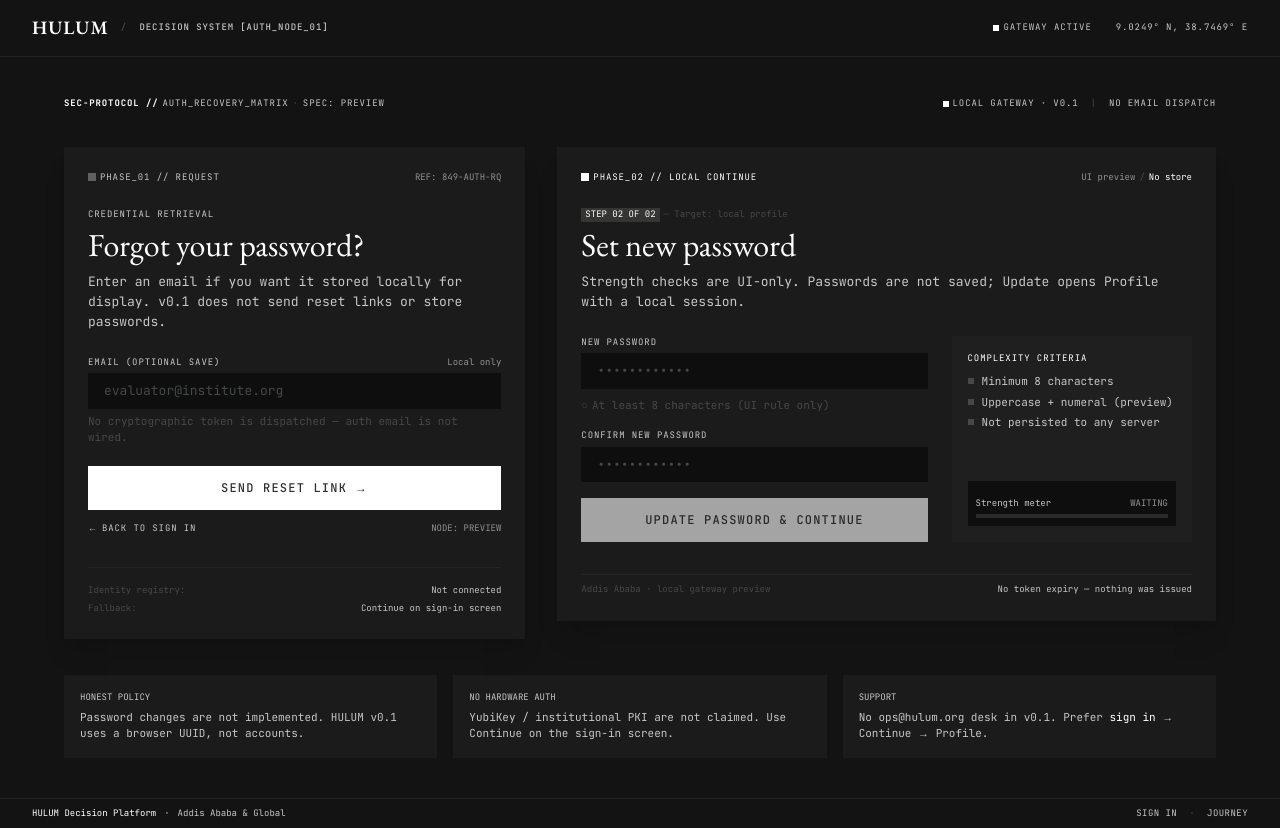
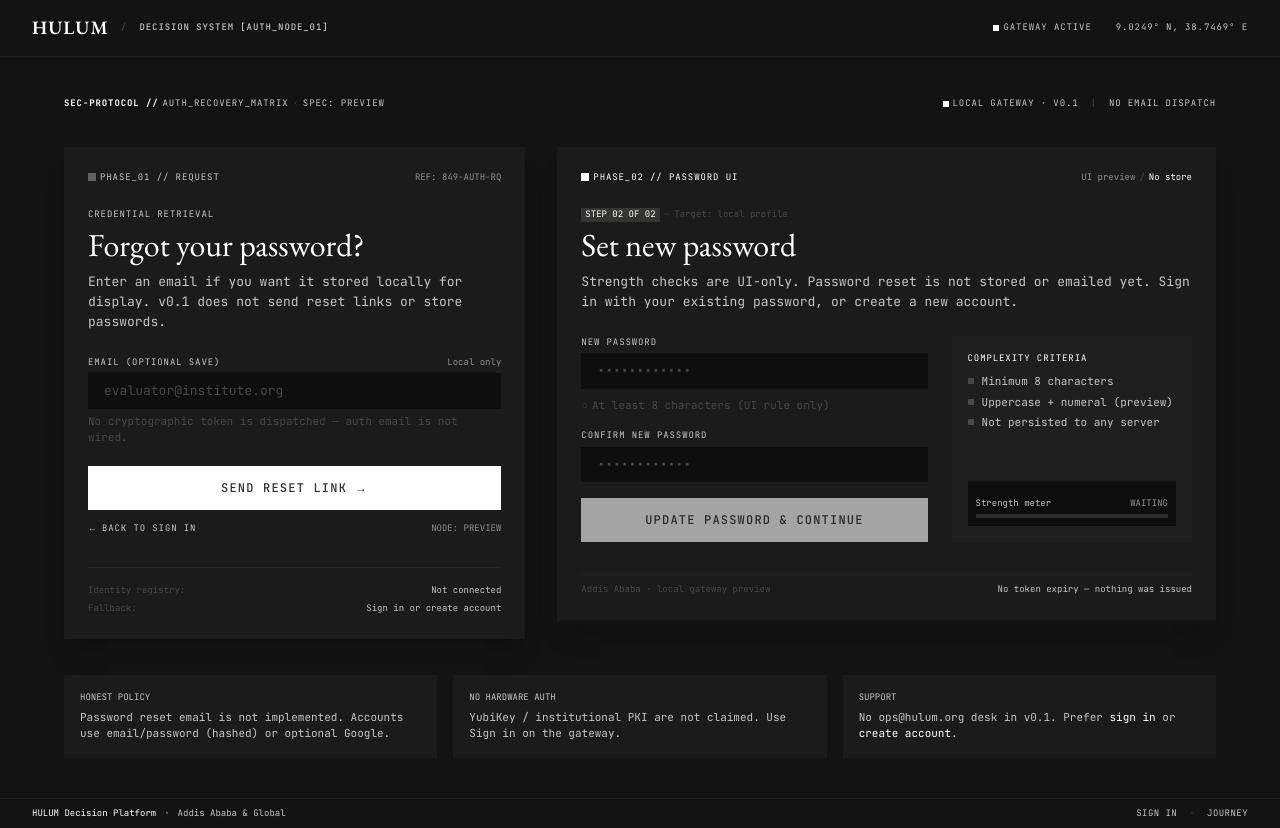
Before and after one commit to mumekonin/hulum, a Next.js app in the folder apps/web/: page /forgot-password in a window 1280 px wide. Built offline with nearby package versions, Linux system fonts and the light colour scheme.

Commit message:
fix(web): finish forgot-password copy for JWT accounts
Co-authored-by: Cursor <cursoragent@cursor.com>

```diff
--- a/apps/web/src/components/AuthRecovery.tsx
+++ b/apps/web/src/components/AuthRecovery.tsx
@@ -174,7 +174,7 @@ export function AuthRecovery() {
                 </div>
                 <div className="flex justify-between">
                   <span>Fallback:</span>
-                  <span className="text-gw-muted">Continue on sign-in screen</span>
+                  <span className="text-gw-muted">Sign in or create account</span>
                 </div>
               </div>
             </section>
@@ -184,7 +184,7 @@ export function AuthRecovery() {
                 <div className="flex items-center gap-1">
                   <span className="h-2 w-2 bg-gw-primary" aria-hidden />
                   <span className="font-gw-mono uppercase tracking-widest text-gw-primary">
-                    Phase_02 // Local continue
+                    Phase_02 // Password UI
                   </span>
                 </div>
                 <div className="flex items-center gap-1 font-gw-mono text-gw-outline">
@@ -203,7 +203,8 @@ export function AuthRecovery() {
                 </div>
                 <h2 className="font-gw-serif text-[32px] leading-[38px] text-gw-primary">Set new password</h2>
                 <p className="mt-1 text-[13px] leading-5 text-gw-muted">
-                  Strength checks are UI-only. Passwords are not saved; Update opens Profile with a local session.
+                  Strength checks are UI-only. Password reset is not stored or emailed yet. Sign in with your
+                  existing password, or create a new account.
                 </p>
               </div>
 
@@ -309,13 +310,13 @@ export function AuthRecovery() {
             <div className="flex flex-col gap-1 bg-gw-surface-low p-4">
               <span className="font-gw-mono text-[9px] uppercase text-gw-muted">Honest policy</span>
               <p className="text-[11px] text-gw-muted">
-                Password changes are not implemented. HULUM v0.1 uses a browser UUID, not accounts.
+                Password reset email is not implemented. Accounts use email/password (hashed) or optional Google.
               </p>
             </div>
             <div className="flex flex-col gap-1 bg-gw-surface-low p-4">
               <span className="font-gw-mono text-[9px] uppercase text-gw-muted">No hardware auth</span>
               <p className="text-[11px] text-gw-muted">
-                YubiKey / institutional PKI are not claimed. Use Continue on the sign-in screen.
+                YubiKey / institutional PKI are not claimed. Use Sign in on the gateway.
               </p>
             </div>
             <div className="flex flex-col gap-1 bg-gw-surface-low p-4">
@@ -325,7 +326,11 @@ export function AuthRecovery() {
                 <Link href="/" className="text-gw-primary underline-offset-2 hover:underline">
                   sign in
                 </Link>{" "}
-                → Continue → Profile.
+                or{" "}
+                <Link href="/verify" className="text-gw-primary underline-offset-2 hover:underline">
+                  create account
+                </Link>
+                .
               </p>
             </div>
           </div>
```
